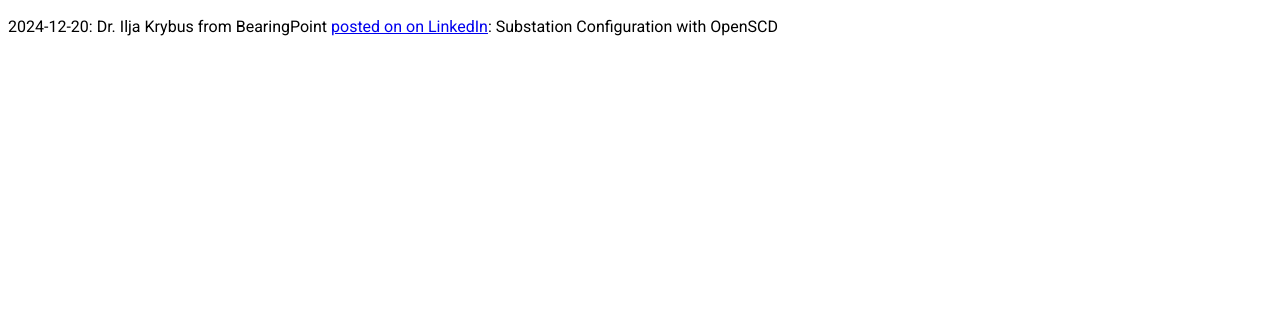
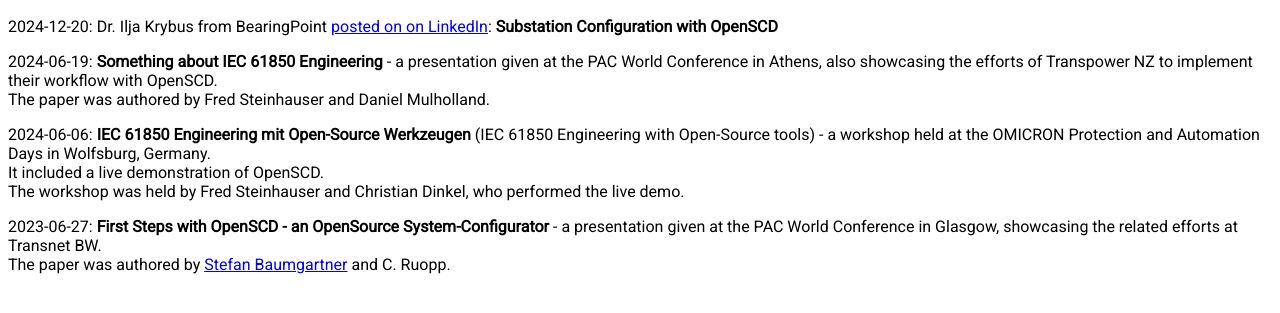
Before and after one commit to OMICRONEnergyOSS/openscd-org-website, a plain HTML site: page archive.html in a window 1280 px wide. Shown: the part 39-352 px from the top of the page. Drawn offline with Linux system fonts and the light colour scheme.

Commit message:
Imprint finalized (according to legal) and archive extended.

```diff
--- a/archive.html
+++ b/archive.html
@@ -11,5 +11,36 @@
     href="https://www.linkedin.com/posts/activity-7274737195477786626-hbcZ?utm_source=share&utm_medium=member_desktop"
     target="_blank"
     >posted on on LinkedIn</a
-  >: Substation Configuration with OpenSCD
+  >: <b>Substation Configuration with OpenSCD</b>
 </p>
+<p>
+  2024-06-19: <b>Something about IEC 61850 Engineering</b>
+    - a presentation given at the PAC World Conference in Athens,
+    also showcasing the efforts of Transpower NZ to implement their
+    workflow with OpenSCD.<br>
+    The paper was authored by Fred Steinhauser and Daniel Mulholland.
+  <br>
+</p>
+<p>
+  2024-06-06: <b>IEC 61850 Engineering mit Open-Source Werkzeugen</b>
+    (IEC 61850 Engineering with Open-Source tools)
+    - a workshop held at the OMICRON Protection and Automation Days in Wolfsburg, Germany.<br>
+    It included a live demonstration of OpenSCD.<br>
+    The workshop was held by Fred Steinhauser and Christian Dinkel,
+    who performed the live demo.
+  <br>
+</p>
+<p>
+  2023-06-27: <b>First Steps with OpenSCD - an OpenSource System-Configurator</b>
+    - a presentation given at the PAC World Conference in Glasgow,
+    showcasing the related efforts at Transnet BW.<br>
+    The paper was authored by
+    <a
+    class="a_main"
+    href="https://www.linkedin.com/in/stefan-baumgartner-a9730733a/"
+    target="_blank"
+    >
+    Stefan Baumgartner</a>
+    and C. Ruopp.
+  <br>
+</p>
```
Also changed, not shown: imprint.html (+1 -3 lines).
